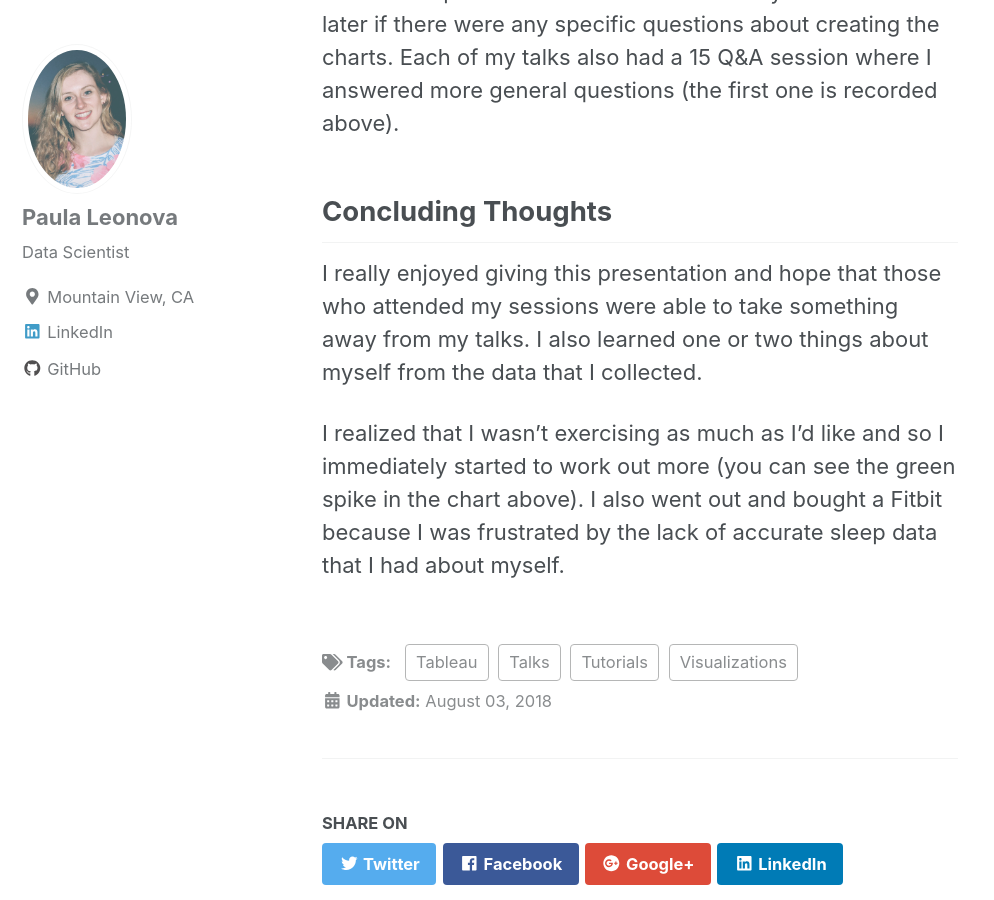
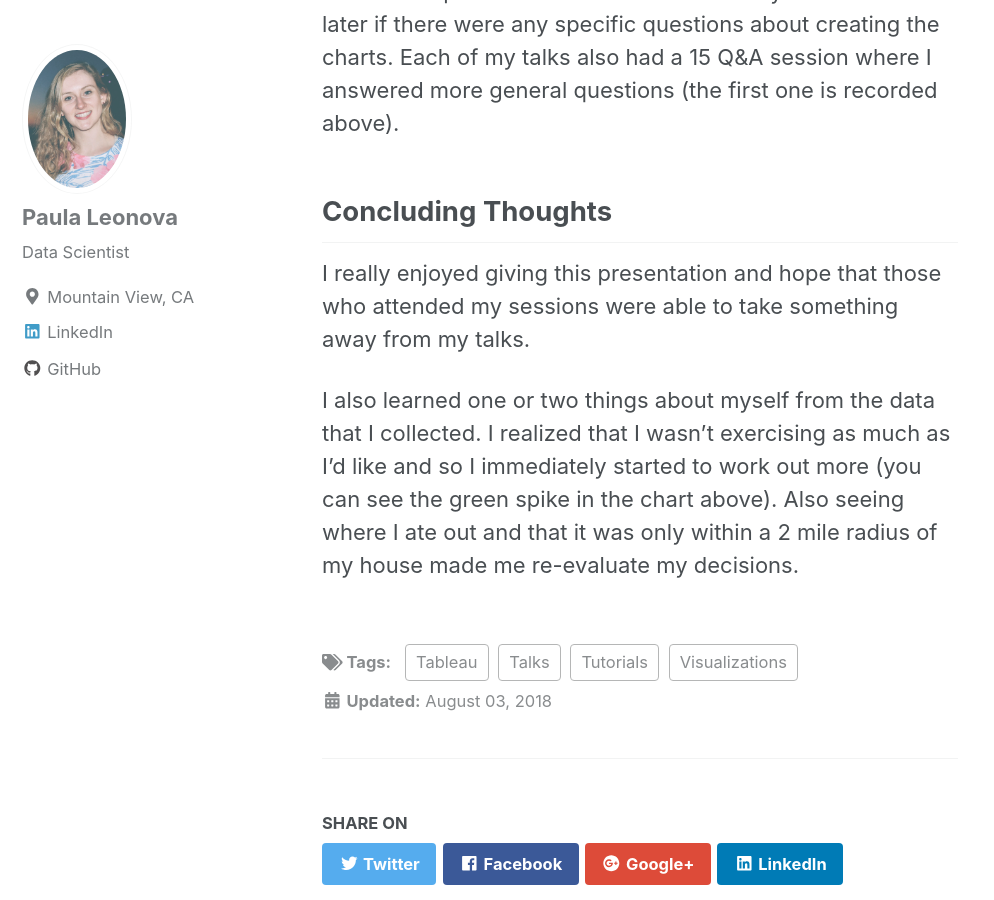
Before and after one commit to pleonova/pleonova.github.io, a Jekyll site: the page built from _posts/2018-08-03-visualization-tableau.md, in a window 1280 px wide and 900 px high, scrolled down 6107 px. Shown: the whole window, without its empty margins (0-994 px from the left). Built offline with Jekyll 4.4.1, drawn with Linux system fonts in a browser that asks for light colours; nearby versions of some CDN libraries; some of the changed text lies outside the part shown.

Commit message:
adjust google presentation params

```diff
--- a/_posts/2018-08-03-visualization-tableau.md
+++ b/_posts/2018-08-03-visualization-tableau.md
@@ -49,13 +49,14 @@
 
 Other than having a fun data source to work with and something that everyone could relate to, I wanted to put together a presentation that others could refer back to if they got stuck on something. I decided that GIFs would be a good way to help walk people through the steps needed to complete a chart from start to finish.
 
-<iframe src="https://docs.google.com/presentation/d/e/2PACX-1vQEKBE8RtjzS680eFkozAaHOs5CL7rOx1F5KEedjV86rGXpuzTJeSPT2GPsz-clDvxRkgC4OwrONT3y/embed?start=false&loop=false&delayms=3000" frameborder="0" width="960" height="569" allowfullscreen="true" mozallowfullscreen="true" webkitallowfullscreen="true"></iframe>
+<iframe src="https://docs.google.com/presentation/d/e/2PACX-1vQEKBE8RtjzS680eFkozAaHOs5CL7rOx1F5KEedjV86rGXpuzTJeSPT2GPsz-clDvxRkgC4OwrONT3y/embed?start=false&loop=false&delayms=3000" frameborder="0" width="760" height="569" allowfullscreen="true" mozallowfullscreen="true" webkitallowfullscreen="true"></iframe>
 
 ## 4. Presentations
 
 In the above recorded 20 minute talk, I presented some general tips for creating data reports as well as how to build indepth and dynamic dashboards in Tableau. The second part of the talk went into detail about how to build various types of visualizations, where I went over 5-25 second instructional GIFs that I created. I made this second part as modular as possible so that it would be easy to refer back to later if there were any specific questions about creating the charts. Each of my talks also had a 15 Q&A session where I answered more general questions (the first one is recorded above).
 
 ## Concluding Thoughts
-I really enjoyed giving this presentation and hope that those who attended my sessions were able to take something away from my talks. I also learned one or two things about myself from the data that I collected.
+I really enjoyed giving this presentation and hope that those who attended my sessions were able to take something away from my talks.
 
-I realized that I wasn't exercising as much as I'd like and so I immediately started to work out more (you can see the green spike in the chart above). I also went out and bought a Fitbit because I was frustrated by the lack of accurate sleep data that I had about myself.
+I also learned one or two things about myself from the data that I collected. I realized that I wasn't exercising as much as I'd like and so I immediately started to work out more (you can see the green spike in the chart above). Also
+seeing where I ate out and that it was only within a 2 mile radius of my house made me re-evaluate my decisions.
```
Also changed, not shown: other parts of _posts/2018-08-03-visualization-tableau.md (+2 -2 lines).
